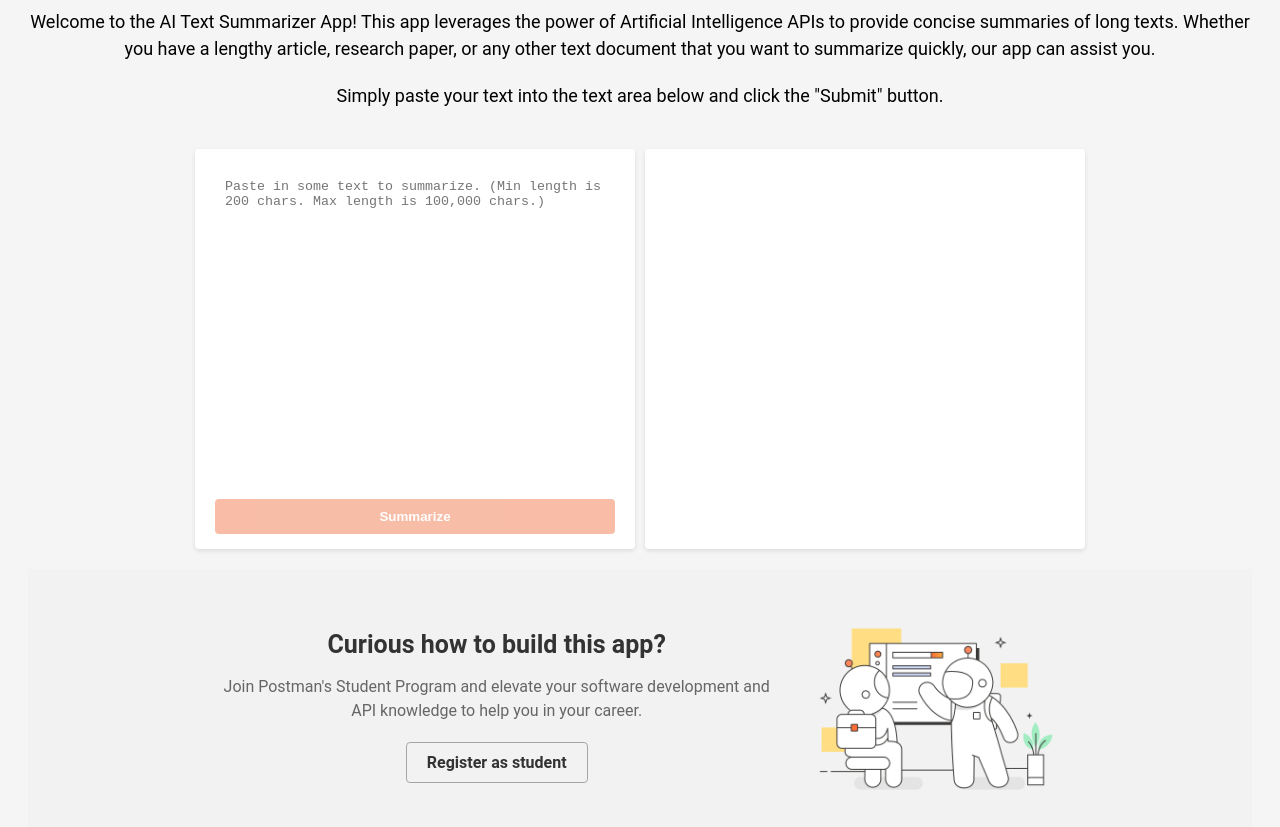
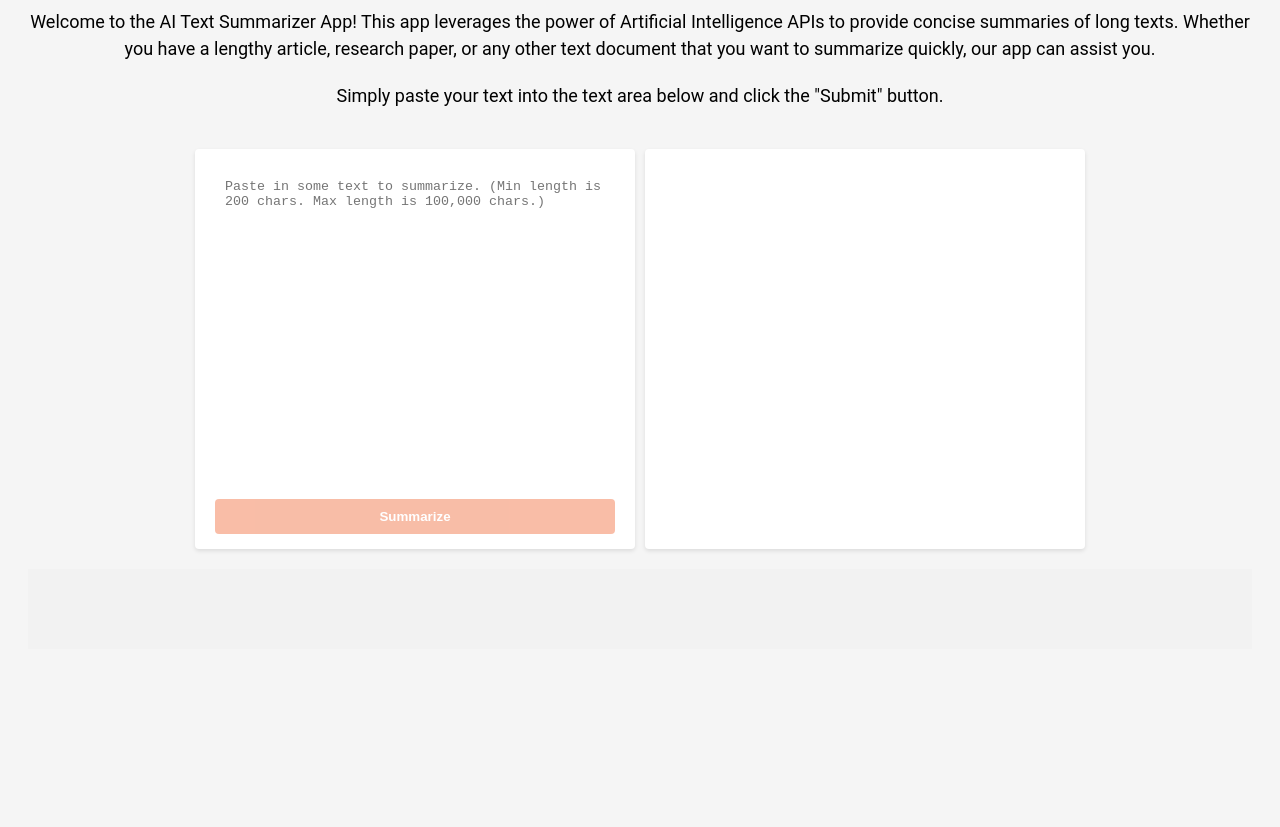
Before and after one commit to Sahas2711/AI-Text-Summarizer-App1, a website: page public/index.html in a window 1280 px wide. Shown: the part 109-936 px from the top of the page. After the commit the page ends 800 px from the top, so only its background shows below. Drawn offline with Linux system fonts and the light colour scheme.

Commit message:
Update index.html

```diff
--- a/public/index.html
+++ b/public/index.html
@@ -23,15 +23,7 @@
       </div>
     </div>
     <section class="cta-section">
-      <div class="cta-content">
-        <div class="cta-text">
-        <h2>Curious how to build this app?</h2>
-        <p>Join Postman's Student Program and elevate your software development and API knowledge to help you in your career.</p>
-          <a href="https://www.postman.com/student-program/student-expert/?utm_campaign=CGC&utm_medium=referral&utm_source=internal&utm_term=pbl-skilljar&utm_content=pbl_summariser_app" class="cta-button" target="_blank" rel="noopener nofollow">Register as student</a>
-        </div>
-        <img src="images/learning.png"></img>
-      </div>
-    </section>
+
     <script src="script.js"></script>
   </body>
 </html>
```
